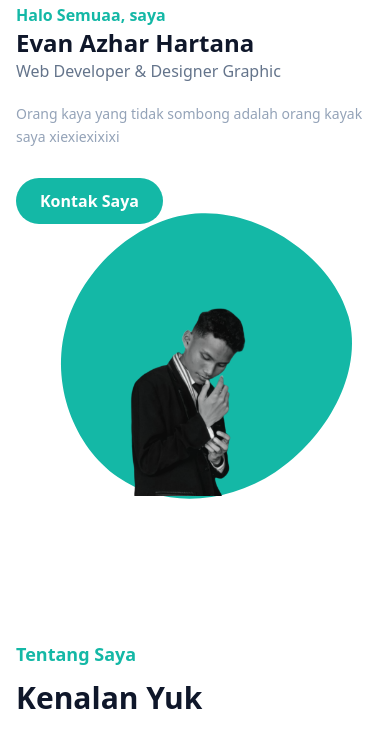
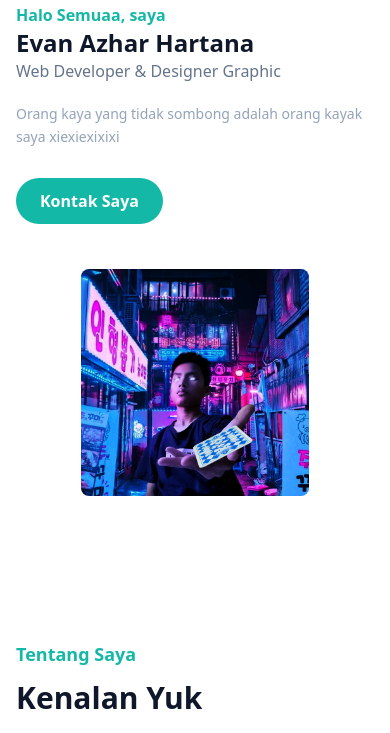
Before and after one commit to EvanAzhar/homepage, a website: page index.html in a window 390 px wide. Shown: the part 101-834 px from the top of the page. Drawn offline with nearby package versions, Linux system fonts and the light colour scheme.

Commit message:
second commit

```diff
--- a/index.html
+++ b/index.html
@@ -3,13 +3,13 @@
 <head>
   <meta charset="UTF-8">
   <meta name="viewport" content="width=device-width, initial-scale=1.0">
-  <link href="./dist/final.css" rel="stylesheet">
+  <link href="./dist/output.css" rel="stylesheet">
   <link href="https://unpkg.com/aos@2.3.1/dist/aos.css" rel="stylesheet">
 </head>
 <title>Evanazh</title>
 <body class="overflow-x-hidden dark:bg-gray-900">
   <!-- header start -->
-  <header class="absolute justify-between flex top-0 left-0 w-full bg-transparent px-4 md:px-14">
+  <header class="absolute z-10 justify-between flex top-0 left-0 w-full bg-transparent px-4 md:px-14">
       <div class="flex justify-center items-center">
         <a href="#home" class="flex flex-row  py-6">
           <img width="50px" class="" src="./dist/img/logo/logoevan.png" alt="">
@@ -61,22 +61,22 @@
   <section id="home" class="flex justify-center pt-12 mt-10 md:mt-32 lg:mt-20 md:px-10">
     <div class="container">
       <div class="flex flex-wrap">
-        <div class="w-full self-center p-4 md:w-1/2">
+        <div class="w-full z-10 self-center p-4 md:w-1/2">
           <h1 class="text-base font-semibold text-primary dark:text-white md:text-xl lg:text-2xl">Halo Semuaa, saya <span class="block text-dark dark:text-yellow-500 font-bold text-2xl md:text-3xl lg:text-4xl">Evan Azhar Hartana</span></h1>
           <h2 class="font-medium text-secondary text-md mb-5">Web Developer & Designer Graphic</h2>
           <p class="text-sm font-medium text-slate-400 mb-10 leading-relaxed">Orang kaya yang tidak sombong adalah orang kayak saya xiexiexixixi</p>
 
-          <a href="#contact" class="text-base font-bold text-white bg-primary dark:bg-yellow-500 dark:text-dark py-3 px-6 rounded-full hover:shadow-lg hover:opacity-80 transition duration-300 ease-in-out">Kontak Saya</a>
+          <a href="#contact" class=" text-base font-bold text-white bg-primary dark:bg-yellow-500 dark:text-dark py-3 px-6 rounded-full hover:shadow-lg hover:opacity-80 transition duration-300 ease-in-out">Kontak Saya</a>
         </div>
         <div class="w-2/3 self-center px-4 mx-auto md:w-1/3">
           <div data-aos="zoom-in" class="relative mt-10">
-            <img src="./dist/img/Evan.png" alt="Evanazh" class="max-w-full mx-auto rounded-lg">
+            <img src="./dist/img/Evan.jpg" alt="Evanazh" class="w-full mx-auto rounded-lg">
 
-            <span class="absolute -bottom-20 -z-10 left-1/2 -translate-x-1/2">
-              <svg width="400" height="400" viewBox="0 0 200 200" xmlns="http://www.w3.org/2000/svg">
-                <path fill="#14b8a6" d="M64,-24.7C70.4,-1,54.5,26.1,33.4,40.1C12.3,54,-14,54.8,-32.2,42.1C-50.4,29.4,-60.5,3.3,-53.7,-20.8C-47,-44.9,-23.5,-66.9,2.6,-67.8C28.8,-68.7,57.5,-48.4,64,-24.7Z" transform="translate(100 100) scale(1.2)" />
+            <!-- <span class="absolute -bottom-20 -z-10 left-1/2 -translate-x-1/2">
+              <svg width="350" height="300" viewBox="0 0 200 200" xmlns="http://www.w3.org/2000/svg">
+                <path class=" fill-current text-secondary dark:text-slate-700" d="M64,-24.7C70.4,-1,54.5,26.1,33.4,40.1C12.3,54,-14,54.8,-32.2,42.1C-50.4,29.4,-60.5,3.3,-53.7,-20.8C-47,-44.9,-23.5,-66.9,2.6,-67.8C28.8,-68.7,57.5,-48.4,64,-24.7Z" transform="translate(100 100) scale(1.3)" />
               </svg>
-            </span>
+            </span> -->
           </div>
         </div>
       </div>
```
Also changed, not shown: dist/coming-soon.html, dist/output.css.
